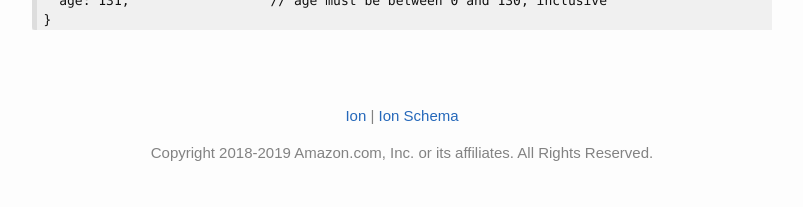
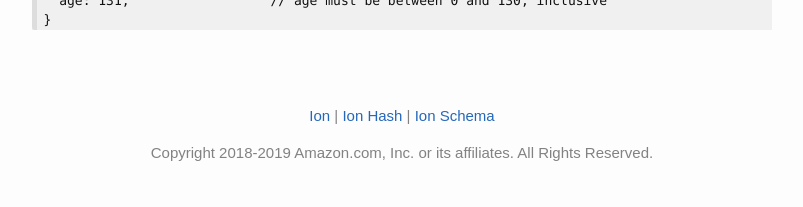
Before and after one commit to amazon-ion/ion-schema, a Jekyll site: the page built from index.md, in a window 1280 px wide. Shown: the part 1816-2023 px from the top of the page, without its empty margins (238-1041 px from the left). Built offline with Jekyll 4.4.1, drawn with Linux system fonts in a browser that asks for light colours.

Commit message:
adds Ion Hash to footer and updates copyright year(s) (#9)

```diff
--- a/_includes/footer.html
+++ b/_includes/footer.html
@@ -1,11 +1,12 @@
 <footer class="site-footer">
   <div class="wrapper">
     <p>
-      <a href="http://amzn.github.io/ion-docs">Ion</a> | <a href="http://amzn.github.io/ion-schema">Ion Schema</a>
+      <a href="http://amzn.github.io/ion-docs">Ion</a>
+      | <a href="http://amzn.github.io/ion-hash">Ion Hash</a>
+      | <a href="http://amzn.github.io/ion-schema">Ion Schema</a>
     </p>
     <p>
-    {% assign year = 'now' | date: "%Y" %}
-    Copyright {% if year == '2018' %} 2018 {% else %} 2018-{{ year }} {% endif %} Amazon.com, Inc. or its affiliates. All Rights Reserved.
+    Copyright 2018-{{ 'now' | date: "%Y" }} Amazon.com, Inc. or its affiliates. All Rights Reserved.
     </p>
   </div>
 </footer>
```
